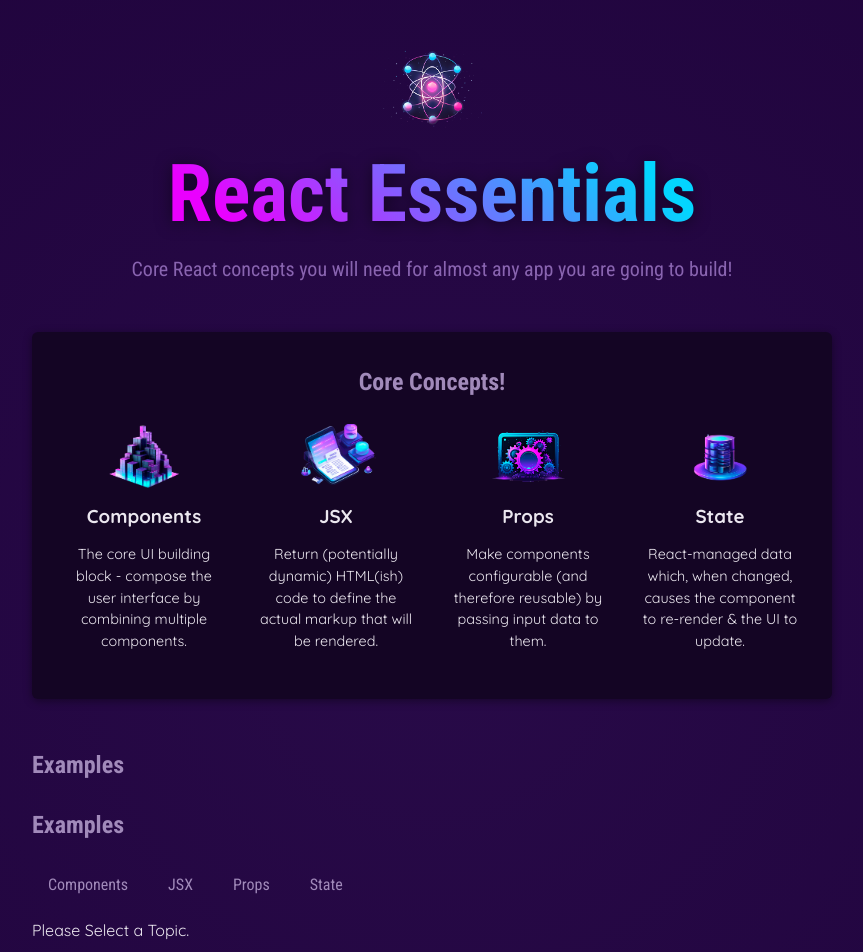
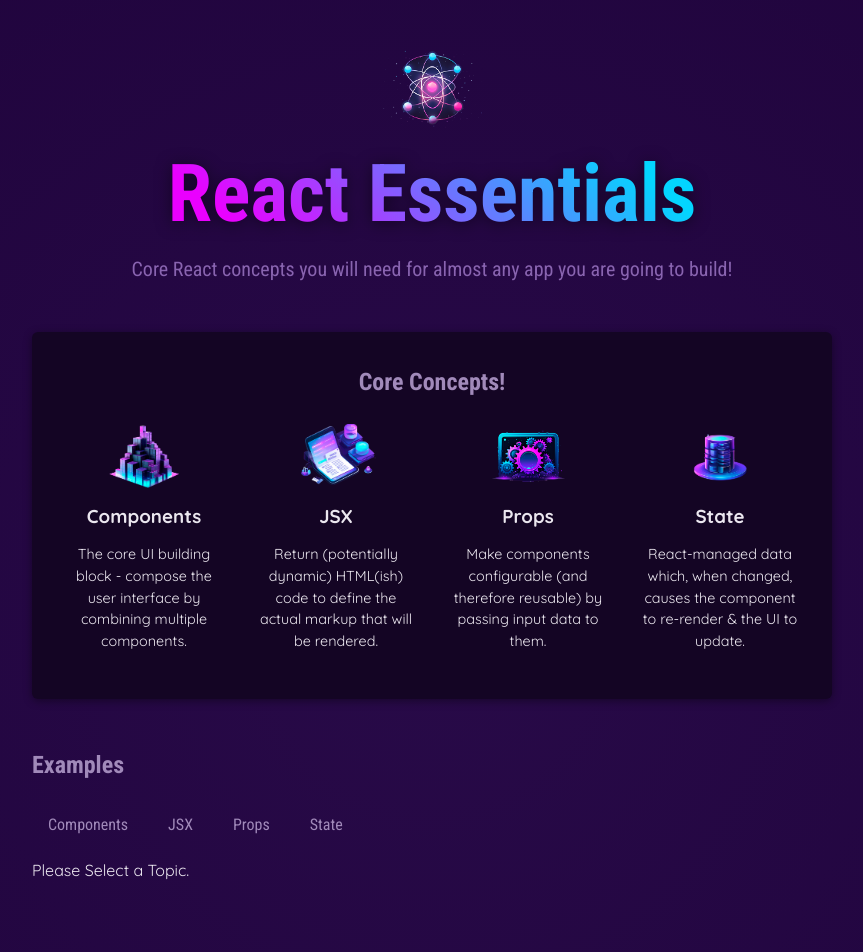
Before and after one commit to werbna/react_essentials, a React (Vite) app: page / in a window 1280 px wide. Shown: the top 952 px of the page, without its empty margins (208-1071 px from the left). Built offline with nearby package versions, Linux system fonts and the light colour scheme.

Commit message:
using spread for the onSelect event

```diff
--- a/src/components/Examples.jsx
+++ b/src/components/Examples.jsx
@@ -29,7 +29,6 @@ export default function Examples() {
   }
   return (
     <Section title='Examples' id="examples">
-      <h2>Examples</h2>
       <menu>
         <TabButton
           isSelected={selectedTopic === "components"}
--- a/src/components/TabButton/TabButton.jsx
+++ b/src/components/TabButton/TabButton.jsx
@@ -1,8 +1,8 @@
-export default function TabButton({ label, onSelect,isSelected }) {
+export default function TabButton({ label,isSelected, ...props }) {
   // console.log('TabButton rendered');
   return (
   <li>
-    <button className={isSelected ? 'active' : undefined} onClick={onSelect}>{label}</button>
+    <button className={isSelected ? 'active' : undefined} {...TabButton}>{label}</button>
   </li>
   );
 }
```
